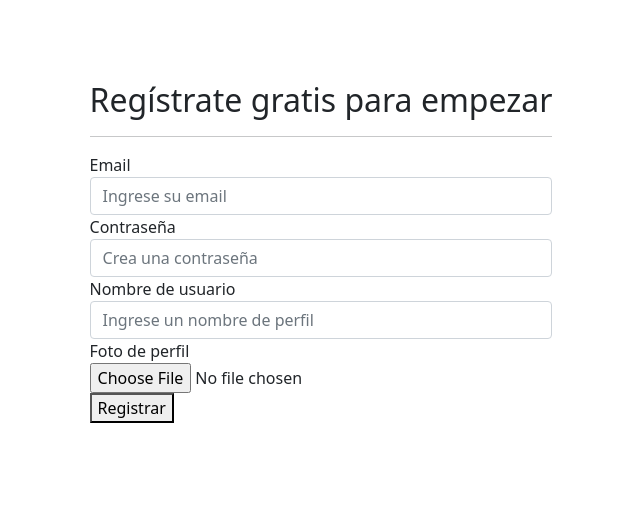
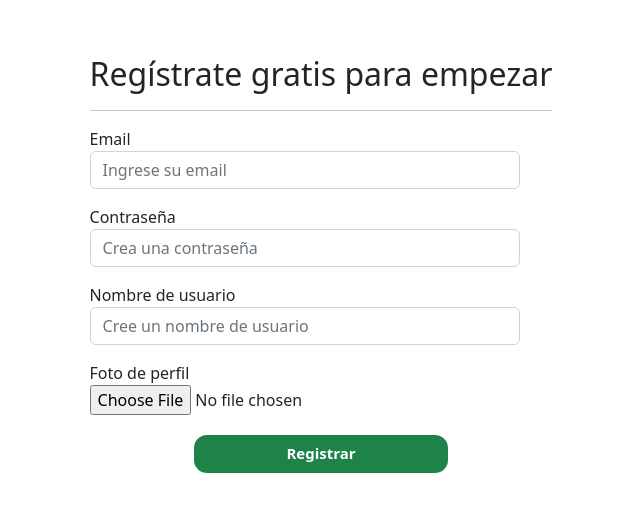
Before and after one commit to violetabrusil/AudioBookFrontend, a React (Create React App) app in the folder audiobookapp/: page /register in a window 1280 px wide. Shown: the part 148-660 px from the top of the page, without its empty margins (319-959 px from the left). Built offline with nearby package versions, Linux system fonts and the light colour scheme; no server answers; the HTML template or start-up script is replaced by a standard one.

Commit message:
Validaciones para que los campos del formulario sean requeridos y cambio en ele diseño de la pantalla de registro

```diff
--- a/audiobookapp/src/index.css
+++ b/audiobookapp/src/index.css
@@ -84,3 +84,49 @@ body {
   padding-top: 10px;
   text-align: center;
 }
+.form{
+  display: block;
+  width: 123%;
+  padding: 0.375rem 0.75rem;
+  font-size: 1rem;
+  font-weight: 400;
+  line-height: 1.5;
+  color: #212529;
+  background-color: #fff;
+  background-clip: padding-box;
+  border: 1px solid #ced4da;
+  appearance: none;
+  border-radius: 0.375rem;
+  transition: border-color 0.15s ease-in-out, box-shadow 0.15s ease-in-out;
+}
+
+.btn-register {
+  width: 55% !important;
+  height: 38px !important;
+  font-size: 15px !important;
+  border-radius: 13px;
+  color: white;
+  background-color: #1D8348;
+  border-color: #1D8348;
+  border-width: 0px;
+  font-weight: bold;
+}
+
+.form-image{
+  width: 80%;
+  padding: 0.375rem 0.75rem;
+  font-size: 1rem;
+  font-weight: 400;
+  line-height: 1.5;
+  color: #212529;
+  background-color: #fff;
+  background-clip: padding-box;
+  border: 1px solid #ced4da;
+  appearance: none;
+  border-radius: 0.375rem;
+  transition: border-color 0.15s ease-in-out, box-shadow 0.15s ease-in-out;
+}
+.div-style-tw {
+  padding-top: 20px;
+  text-align: center;
+}
--- a/audiobookapp/src/pages/authentication/Login.js
+++ b/audiobookapp/src/pages/authentication/Login.js
@@ -1,4 +1,4 @@
-import React, { useEffect, useState } from "react";
+import React, { useState } from "react";
 import { useAuth } from "../../context/authContext"
 import { useHistory } from "react-router-dom"
 import { getFirestore, doc, setDoc, getDoc } from "firebase/firestore"
@@ -20,12 +20,7 @@ function Login() {
     const initialValues = { email: "", password: "" };
     const [formValues, setFormVaLues] = useState(initialValues);
     const [formErrors, setFormErrors] = useState({});
-    const [isSubmit, setIsSubmit] = useState(false);
-
-
-    //Obtener valores del usuario del formulario
-    /* const handleChange = ({ target: { name, value } }) =>
-         setUser({ ...user, [name]: value })*/
+    const [setIsSubmit] = useState(false);
 
     //Obtener valores del usuario del formulario
     const handleChange = (e) => {
@@ -67,13 +62,7 @@ function Login() {
 
     }
 
-    useEffect(() => {
-        if (Object.keys(formErrors).length === 0 && isSubmit) {
-            console.log(formValues);
-        }
-    }, [formErrors, formValues]);
-
-    //función para validar que el email sea válido
+    //función para validar que el email y password sean válidos
     const validate = (values) => {
         const errors = {};
         const regex = /^[^\s@]+@[^\s@]+\.[^\s@]{2,}$/i;
@@ -100,8 +89,8 @@ function Login() {
             <form onSubmit={handleSubmit}>
 
                 <h2 style={{ textAlign: "center" }}>Iniciar sesión</h2>
+                <hr />
                 <div className="ui divider"></div>
-                <br></br>
                 <div className="body">
                     <div className="field">
                         <label>Email</label>
--- a/audiobookapp/src/pages/authentication/Register.js
+++ b/audiobookapp/src/pages/authentication/Register.js
@@ -14,11 +14,18 @@ function Register() {
     const { signUp } = useAuth();
     const navigate = useHistory();
     const [error, setError] = useState();
+    const initialValues = { email: "", password: "", userName: "" };
+    const [formValues, setFormVaLues] = useState(initialValues);
+    const [formErrors, setFormErrors] = useState({});
+    const [setIsSubmit] = useState(false);
 
     //Obtiene los valores del formulario
-    const handleChange = ({ target: { name, value } }) =>
+    const handleChange = (e) => {
+        const { name, value } = e.target;
         setUser({ ...user, [name]: value })
-    console.log(user)
+        setFormVaLues({ ...formValues, [name]: value });
+        console.log(formValues);
+    }
 
     //Carga la imagen de foto de perfil de usuario
     // a firebase y obtiene la dirección
@@ -37,6 +44,8 @@ function Register() {
     const handleSubmit = async (event) => {
         setError('');
         event.preventDefault();
+        setFormErrors(validate(formValues));
+
         try {
             await signUp(user.email, user.password, user.userName, urlImage);
             navigate.push('/home')
@@ -45,61 +54,102 @@ function Register() {
         }
     };
 
+    //función para validar que el email, password, nombre de usuario sean válidos
+    const validate = (values) => {
+        const errors = {};
+        const regex = /^[^\s@]+@[^\s@]+\.[^\s@]{2,}$/i;
+        if (!values.email) {
+            errors.email = "El email es requerido"
+        } else if (!regex.test(values.email)) {
+            console.log("ingresa")
+            errors.email = "El email no tiene un formato valido"
+        }
+        if (!values.password) {
+            errors.password = "La contraseña es requerida"
+        } else if (values.password.length < 8) {
+            errors.password = "La contraseña debe tener más de 8 caracteres"
+        }
+        if (!values.userName) {
+            errors.userName = "El nombre de usuario es requerido"
+        } else if (values.userName.length < 10) {
+            errors.userName = "El nombre de usuario debe tener al menos 10 caracteres"
+        }
+        return errors;
+    };
+
 
     //Diseño de la página para registro
     return (
         <div className="container">
-            {error && <p>{error}</p>}
-            <h2>Regístrate gratis para empezar</h2>
+            {error && <div className="error-back">{error}</div>}
+            <br></br>
+            <form onSubmit={handleSubmit}>
+                <h2 style={{ textAlign: "center" }}>Regístrate gratis para empezar</h2>
                 <hr />
-            <form onSubmit={handleSubmit}>
-                <div className="form-group">
+                <div className="ui divider"></div>
+                <div className="body">
+                    <div className="field">
                         <label>Email</label>
                         <input
                             type="email"
                             name="email"
-                        className="form-control col-4"
+                            className="form"
                             placeholder="Ingrese su email"
+                            value={formValues.email}
                             onChange={handleChange}></input>
                     </div>
-                <div className="form-group">
+                    <p className="error-msg">{formErrors.email}</p>
+                    <div className="field">
                         <label>Contraseña</label>
                         <input
                             type="password"
                             name="password"
-                        className="form-control col-4"
+                            className="form"
                             placeholder="Crea una contraseña"
+                            value={formValues.password}
                             onChange={handleChange}></input>
                     </div>
-                <div className="form-group">
+                    <p className="error-msg">{formErrors.password}</p>
+                    <div className="field">
                         <label>Nombre de usuario</label>
                         <input
                             type="text"
                             name="userName"
-                        className="form-control col-4"
-                        placeholder="Ingrese un nombre de perfil"
+                            className="form"
+                            placeholder="Cree un nombre de usuario"
+                            value={formValues.userName}
                             onChange={handleChange}></input>
                     </div>
+                    <p className="error-msg">{formErrors.userName}</p>
+
+                    <div className="field">
+                        <label>Foto de perfil</label>
                         <div>
-                    <label>Foto de perfil</label>
-                    <form>
                             <input
                                 type="file"
                                 onChange={imageHandler} />
-                    </form>
-                    <input
-                        type="text"
-                        className="form-control col-4"
-                        id="urlImage"
-                        value={urlImage}
-                        onChange={(e) => setUrlImage(e.target.value)}
-                        hidden={true}/>
+                        </div>
+
 
                     </div>
 
                     <div>
-                    <button>Registrar</button>
+                        <input
+                            type="text"
+                            className="form"
+                            id="urlImage"
+                            value={urlImage}
+                            onChange={(e) => setUrlImage(e.target.value)}
+                            hidden={true} />
+
                     </div>
+
+                    <div className="div-style-tw">
+                        <button className="btn-register">Registrar</button>
+                    </div>
+
+                </div>
+
             </form>
         </div>
     )
```
Lines whose indentation alone changed are shown as unchanged.
